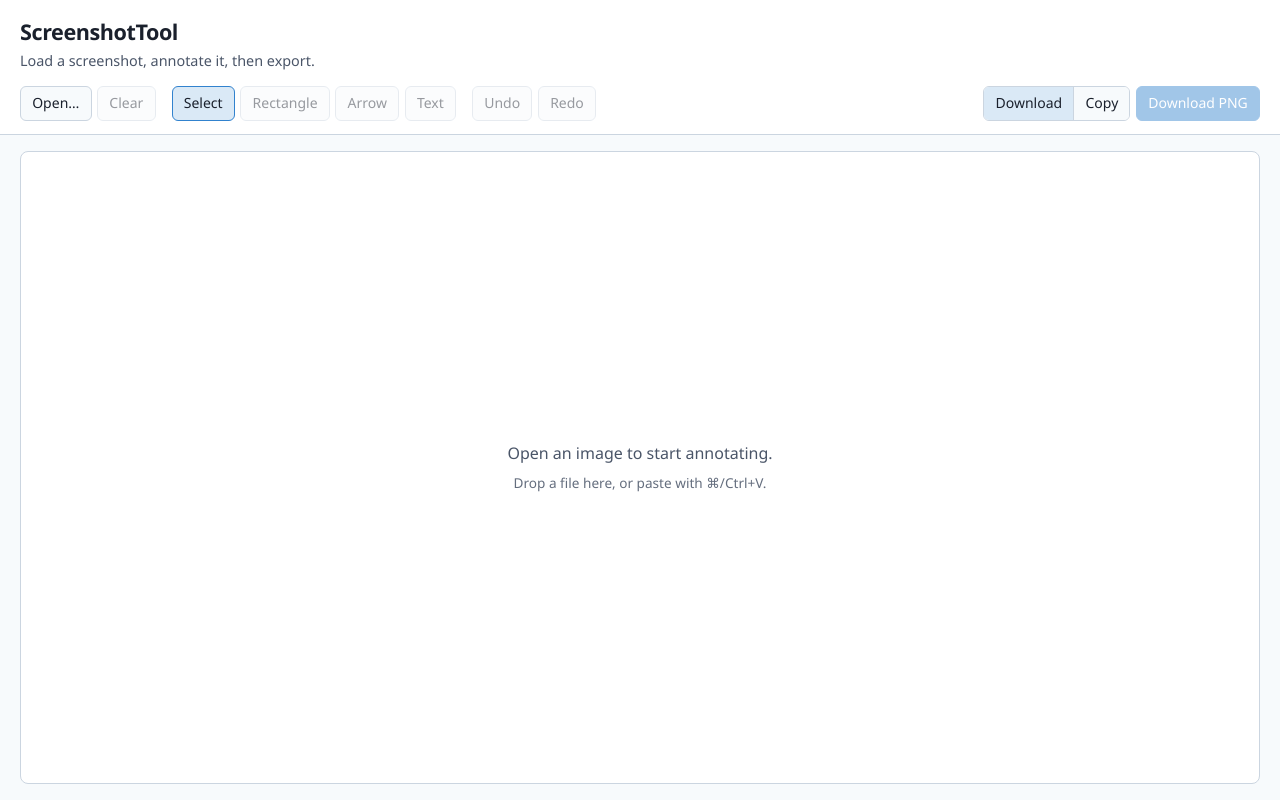
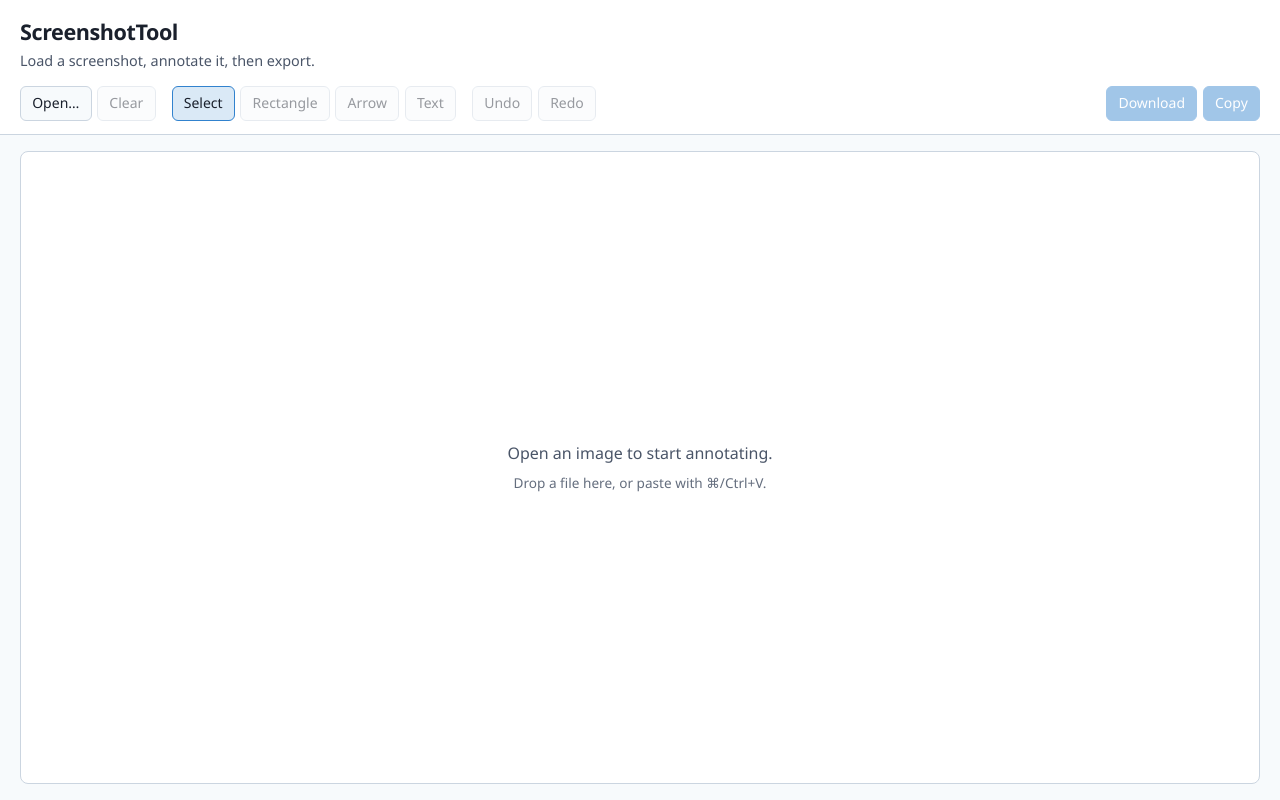
Before and after one commit to foxykeep/ScreenshotTool, a React (Vite) app: page / in a window 1280 px wide. Built offline with nearby package versions, Linux system fonts and the light colour scheme.

Commit message:
Replace export mode toggle with Download and Copy buttons.
Copy success uses a floating label above Copy so the toolbar does not shift.

```diff
--- a/src/App.css
+++ b/src/App.css
@@ -52,17 +52,31 @@
 
 .toolbar-export {
   margin-left: auto;
-  display: flex;
-  flex-direction: column;
-  align-items: flex-end;
-  gap: 0.35rem;
 }
 
-.export-feedback {
+.toolbar-export-actions {
+  align-items: center;
+}
+
+.export-copy-anchor {
+  position: relative;
+  display: inline-flex;
+}
+
+.export-feedback-float {
+  position: absolute;
+  right: 0;
+  bottom: calc(100% + 0.2rem);
   font-size: 0.8rem;
   color: var(--text-h);
   line-height: 1.2;
   white-space: nowrap;
+  pointer-events: none;
+  opacity: 0;
+}
+
+.export-feedback-float.is-visible {
+  opacity: 1;
 }
 
 .btn {
--- a/src/App.tsx
+++ b/src/App.tsx
@@ -21,11 +21,7 @@ import {
 } from './lib/exportImage'
 import { imageFileFromClipboardData, loadImageFromFile } from './lib/imageSource'
 import { EMPTY_DOCUMENT } from './types/annotations'
-import type {
-  AnnotationDocument,
-  ExportMode,
-  ToolId,
-} from './types/annotations'
+import type { AnnotationDocument, ToolId } from './types/annotations'
 
 const CLIPBOARD_COPIED_STATUS = 'Copied image to clipboard.'
 
@@ -37,7 +33,6 @@ function App() {
   const [image, setImage] = useState<HTMLImageElement | null>(null)
   const [history, setHistory] = useState<HistoryState>(() => createHistory())
   const [tool, setTool] = useState<ToolId>('select')
-  const [exportMode, setExportMode] = useState<ExportMode>('download')
   const [status, setStatus] = useState<string | null>(null)
   const [dragOver, setDragOver] = useState(false)
   /** Document snapshot at the start of the current pointer gesture (for one undo step). */
@@ -120,25 +115,35 @@ function App() {
     setStatus(null)
   }, [])
 
-  const handleExport = useCallback(async () => {
+  const handleDownload = useCallback(async () => {
     if (!image) {
       return
     }
     setStatus(null)
     try {
       const blob = await renderExportBlob(image, doc)
-      if (exportMode === 'download') {
-        downloadPng(blob)
-        setStatus('Downloaded PNG.')
-      } else {
-        await copyPngToClipboard(blob)
-        setStatus(CLIPBOARD_COPIED_STATUS)
-      }
+      downloadPng(blob)
+      setStatus('Downloaded PNG.')
     } catch (err) {
       const message = err instanceof Error ? err.message : 'Export failed.'
       setStatus(message)
     }
-  }, [image, doc, exportMode])
+  }, [image, doc])
+
+  const handleCopy = useCallback(async () => {
+    if (!image) {
+      return
+    }
+    setStatus(null)
+    try {
+      const blob = await renderExportBlob(image, doc)
+      await copyPngToClipboard(blob)
+      setStatus(CLIPBOARD_COPIED_STATUS)
+    } catch (err) {
+      const message = err instanceof Error ? err.message : 'Export failed.'
+      setStatus(message)
+    }
+  }, [image, doc])
 
   const handleToolChange = useCallback(
     (next: ToolId) => {
@@ -148,18 +153,19 @@ function App() {
     [dismissStatus],
   )
 
-  const handleExportModeChange = useCallback(
-    (next: ExportMode) => {
-      dismissStatus()
-      setExportMode(next)
-    },
-    [dismissStatus],
-  )
-
   const handleOpenFile = useCallback(() => {
     dismissStatus()
     fileInputRef.current?.click()
   }, [dismissStatus])
+
+  const handleDownloadClick = useCallback(() => {
+    dismissStatus()
+    void handleDownload()
+  }, [dismissStatus, handleDownload])
+
+  const handleCopyClick = useCallback(() => {
+    void handleCopy()
+  }, [handleCopy])
 
   const handleClearClick = useCallback(() => {
     dismissStatus()
@@ -335,18 +341,17 @@ function App() {
         <Toolbar
           tool={tool}
           onToolChange={handleToolChange}
-          exportMode={exportMode}
-          onExportModeChange={handleExportModeChange}
           canUndo={canUndo(history)}
           canRedo={canRedo(history)}
           canExport={image != null}
           hasImage={image != null}
-          exportFeedback={clipboardFeedback}
+          copyFeedback={clipboardFeedback}
           onOpenFile={handleOpenFile}
           onClear={handleClearClick}
           onUndo={handleUndoClick}
           onRedo={handleRedoClick}
-          onExport={() => void handleExport()}
+          onDownload={handleDownloadClick}
+          onCopy={handleCopyClick}
           fileInputRef={fileInputRef}
           onFileChosen={onFileChosen}
         />
--- a/src/components/Toolbar.tsx
+++ b/src/components/Toolbar.tsx
@@ -1,22 +1,21 @@
 import type { RefObject } from 'react'
-import type { ExportMode, ToolId } from '../types/annotations'
+import type { ToolId } from '../types/annotations'
 
 type ToolbarProps = {
   tool: ToolId
   onToolChange: (tool: ToolId) => void
-  exportMode: ExportMode
-  onExportModeChange: (mode: ExportMode) => void
   canUndo: boolean
   canRedo: boolean
   canExport: boolean
   hasImage: boolean
-  /** Shown just above the Copy / export action when set (e.g. clipboard success). */
-  exportFeedback?: string | null
+  /** Clipboard success message; shown near Copy without shifting layout. */
+  copyFeedback?: string | null
   onOpenFile: () => void
   onClear: () => void
   onUndo: () => void
   onRedo: () => void
-  onExport: () => void
+  onDownload: () => void
+  onCopy: () => void
   fileInputRef: RefObject<HTMLInputElement | null>
   onFileChosen: (file: File) => void
 }
@@ -29,26 +28,27 @@ const TOOLS: { id: ToolId; label: string; shortcut: string }[] = [
 ]
 
 /**
- * Top toolbar: source actions, tools, undo/redo, and export switch.
+ * Top toolbar: source actions, tools, undo/redo, and export buttons.
  */
 export function Toolbar({
   tool,
   onToolChange,
-  exportMode,
-  onExportModeChange,
   canUndo,
   canRedo,
   canExport,
   hasImage,
-  exportFeedback = null,
+  copyFeedback = null,
   onOpenFile,
   onClear,
   onUndo,
   onRedo,
-  onExport,
+  onDownload,
+  onCopy,
   fileInputRef,
   onFileChosen,
 }: ToolbarProps) {
+  const copyFeedbackVisible = copyFeedback != null && copyFeedback.length > 0
+
   return (
     <div className="toolbar" role="toolbar" aria-label="Screenshot tools">
       <div className="toolbar-group">
@@ -124,38 +124,39 @@ export function Toolbar({
       </div>
 
       <div className="toolbar-export">
-        {exportFeedback ? (
-          <div className="export-feedback" role="status">
-            {exportFeedback}
-          </div>
-        ) : null}
-        <div className="toolbar-group">
-          <div className="segmented" role="group" aria-label="Export mode">
+        <div className="toolbar-group toolbar-export-actions">
+          <button
+            type="button"
+            className="btn btn-primary"
+            onClick={onDownload}
+            disabled={!canExport}
+            title="Download annotated PNG"
+          >
+            Download
+          </button>
+          <div className="export-copy-anchor">
+            <span
+              className={
+                copyFeedbackVisible
+                  ? 'export-feedback-float is-visible'
+                  : 'export-feedback-float'
+              }
+              role="status"
+              aria-live="polite"
+              aria-hidden={!copyFeedbackVisible}
+            >
+              {copyFeedback ?? ''}
+            </span>
             <button
               type="button"
-              className={exportMode === 'download' ? 'btn btn-active' : 'btn'}
-              aria-pressed={exportMode === 'download'}
-              onClick={() => onExportModeChange('download')}
-            >
-              Download
-            </button>
-            <button
-              type="button"
-              className={exportMode === 'clipboard' ? 'btn btn-active' : 'btn'}
-              aria-pressed={exportMode === 'clipboard'}
-              onClick={() => onExportModeChange('clipboard')}
+              className="btn btn-primary"
+              onClick={onCopy}
+              disabled={!canExport}
+              title="Copy annotated image to clipboard"
             >
               Copy
             </button>
           </div>
-          <button
-            type="button"
-            className="btn btn-primary"
-            onClick={onExport}
-            disabled={!canExport}
-          >
-            {exportMode === 'download' ? 'Download PNG' : 'Copy image'}
-          </button>
         </div>
       </div>
     </div>
--- a/src/types/annotations.ts
+++ b/src/types/annotations.ts
@@ -3,9 +3,6 @@ export type AnnotationId = string
 
 /** Active toolbar tool. */
 export type ToolId = 'select' | 'rectangle' | 'arrow' | 'text'
-
-/** How the finished canvas should leave the app. */
-export type ExportMode = 'download' | 'clipboard'
 
 /** Axis-aligned rectangle annotation. */
 export type RectangleAnnotation = {
```
Also changed, not shown: 2 other files (tests, documents, lock files or other folders).
